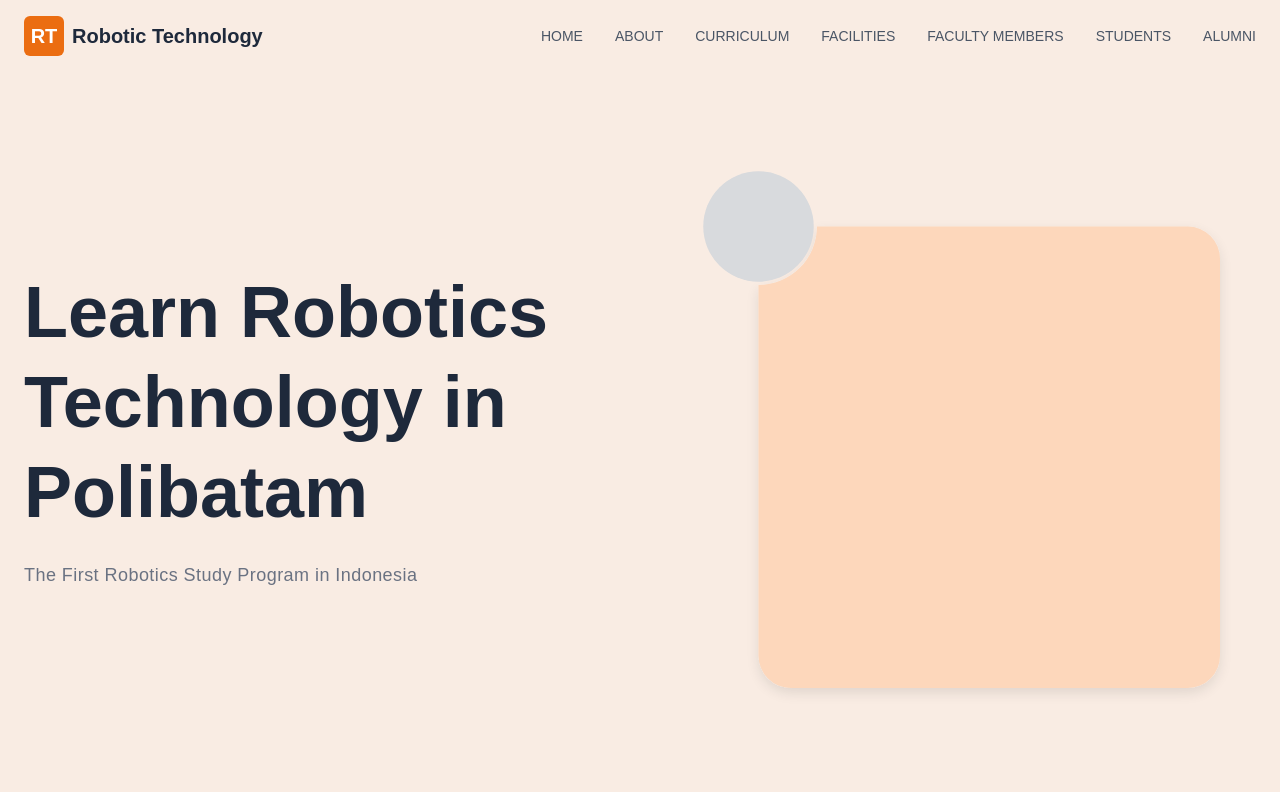
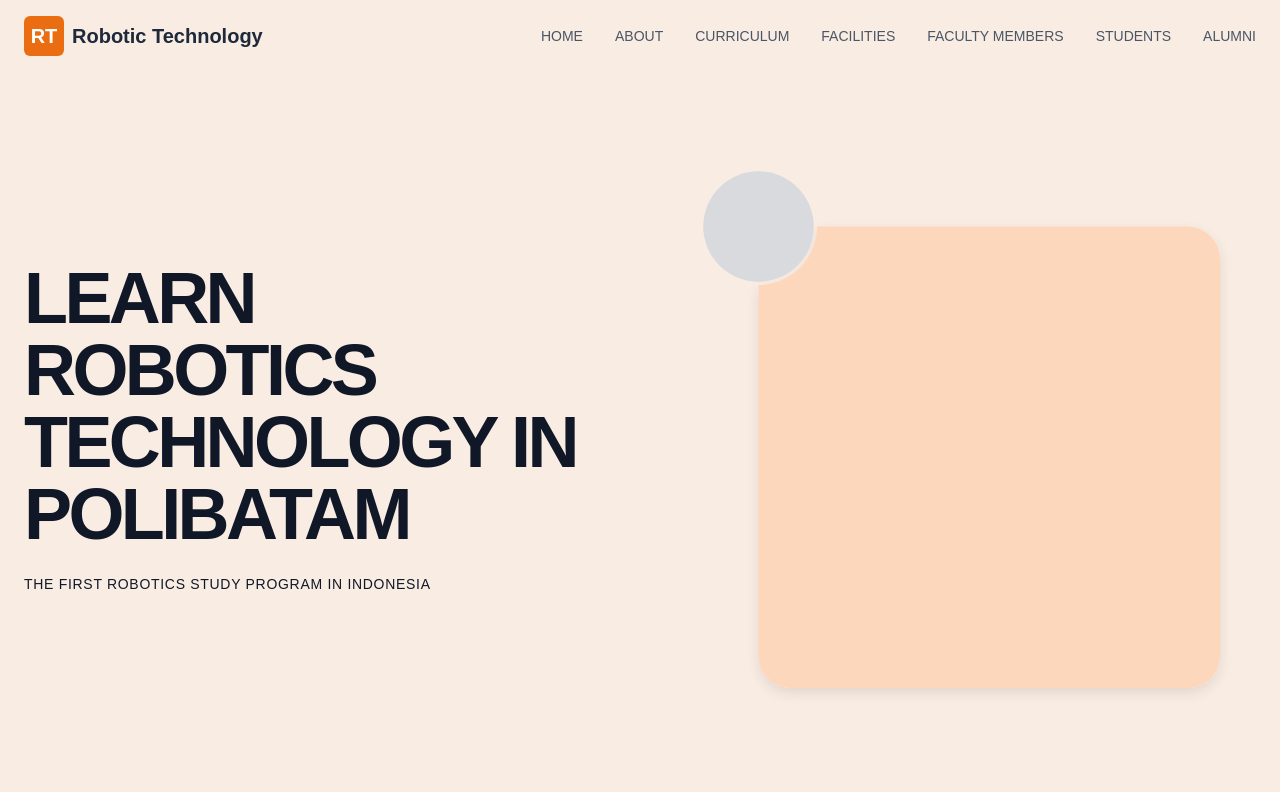
Before and after one commit to zuckdorsey/roboticwebsite, a Next.js app: page / in a window 1280 px wide. Shown: the top 800 px of the page. Built offline with nearby package versions, Linux system fonts and the light colour scheme.

Commit message:
style: Update typography and color scheme in HeroSection component

```diff
--- a/src/components/HeroSection.tsx
+++ b/src/components/HeroSection.tsx
@@ -14,11 +14,11 @@ export default function HeroSection({ title, subtitle }: HeroSectionProps) {
         <div className="flex flex-col md:flex-row gap-12 items-center">
           {/* Left Content */}
           <div className="flex-1 space-y-6">
-            <h1 className="text-5xl md:text-6xl lg:text-7xl font-bold leading-tight text-polibatam-navy">
+            <h1 className="text-4xl md:text-5xl lg:text-6xl xl:text-7xl font-black leading-none text-gray-900 uppercase tracking-tighter">
               {title}
             </h1>
             {subtitle && (
-              <p className="text-base md:text-lg text-gray-500 font-light tracking-wide">
+              <p className="text-xs md:text-sm text-gray-900 font-normal tracking-wider uppercase">
                 {subtitle}
               </p>
             )}
```
